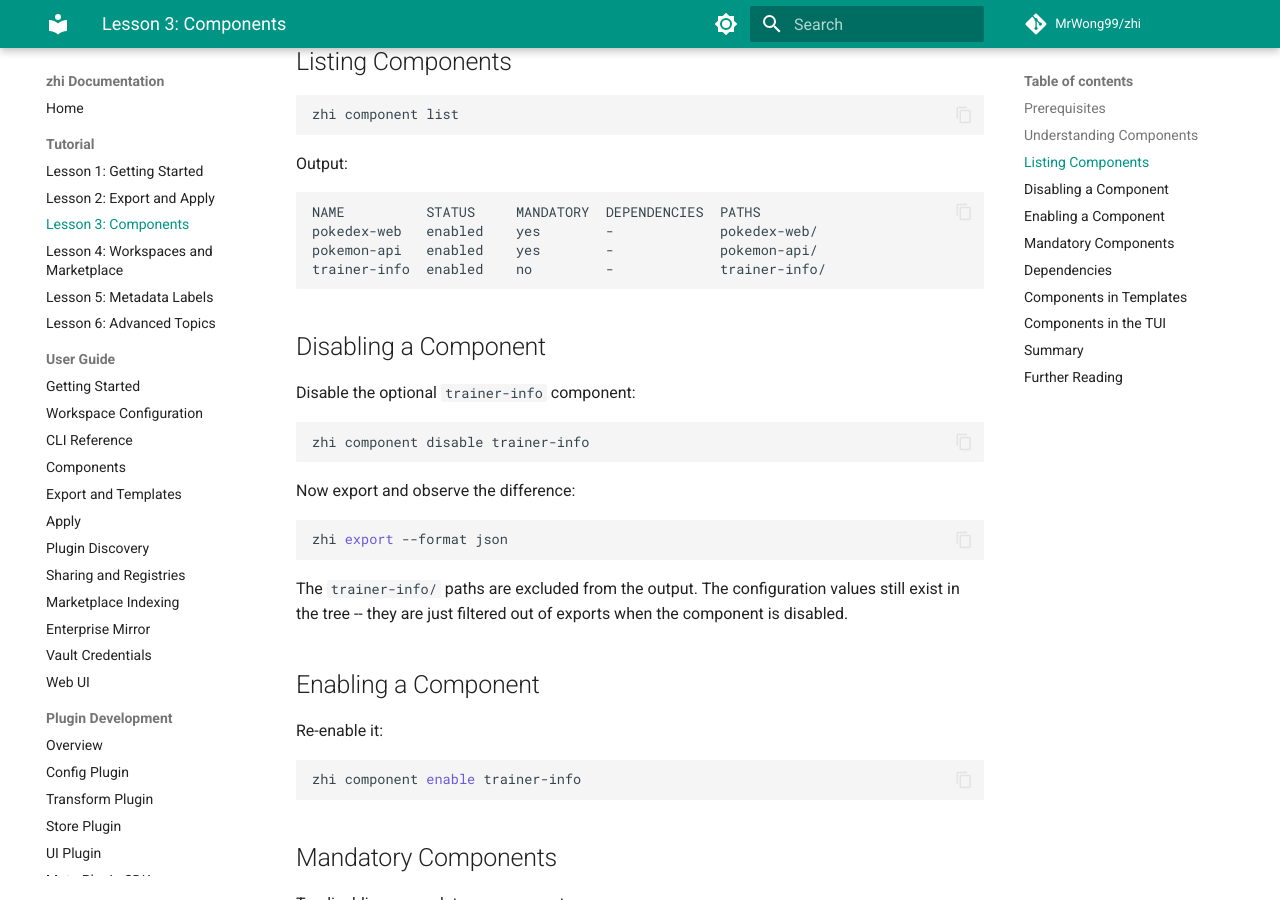
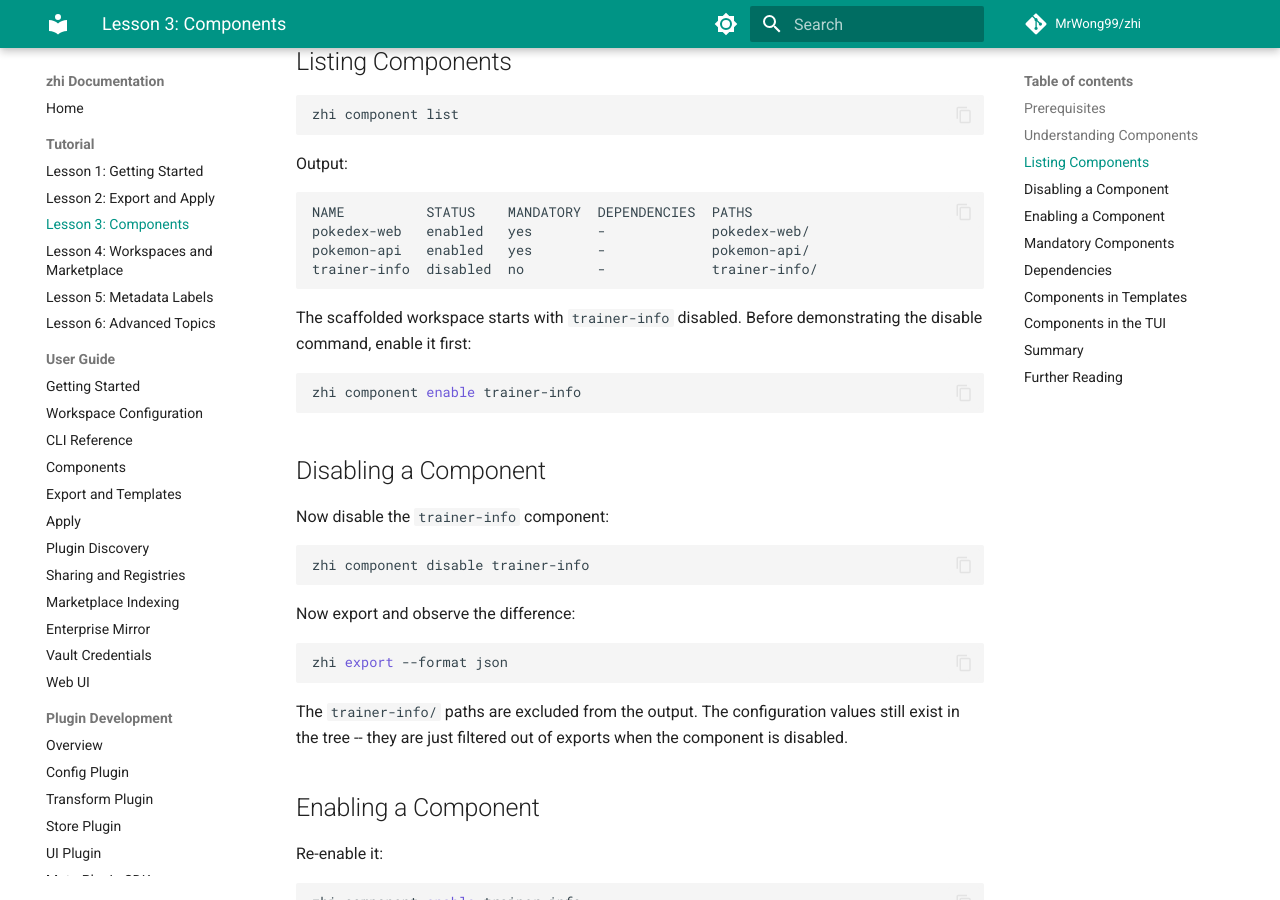
Before and after one commit to MrWong99/zhi, an MkDocs documentation site: the page built from docs/tutorial/lesson-03-components.md, in a window 1280 px wide and 900 px high, scrolled down 1246 px. Built offline with MkDocs 1.6.1 and Material for MkDocs 9.7.7, drawn with Linux system fonts in a browser that asks for light colours; comment, search, counter and statistics services are not loaded.

Commit message:
docs: fix inaccuracies in tutorial lessons found during validation
- Lesson 1: Update `zhi init` example output to include all scaffolded
  files (app-data/, .zhi/components.json)
- Lesson 3: Fix component list to show trainer-info as disabled (matches
  actual scaffold default), add enable step before disable demo
- Lesson 4: Remove non-existent --dry-run flag from workspace install
  flags table
- Lesson 5: Add 4 missing UI labels to reference table
  (listItemPlaceholder, mapKeyPlaceholder, mapValuePlaceholder,
  yamlSchema)

Co-Authored-By: claude-flow <ruv@ruv.net>

````diff
--- a/docs/tutorial/lesson-03-components.md
+++ b/docs/tutorial/lesson-03-components.md
@@ -51,15 +51,21 @@ zhi component list
 Output:
 
 ```
-NAME          STATUS     MANDATORY  DEPENDENCIES  PATHS
-pokedex-web   enabled    yes        -             pokedex-web/
-pokemon-api   enabled    yes        -             pokemon-api/
-trainer-info  enabled    no         -             trainer-info/
+NAME          STATUS    MANDATORY  DEPENDENCIES  PATHS
+pokedex-web   enabled   yes        -             pokedex-web/
+pokemon-api   enabled   yes        -             pokemon-api/
+trainer-info  disabled  no         -             trainer-info/
+```
+
+The scaffolded workspace starts with `trainer-info` disabled. Before demonstrating the disable command, enable it first:
+
+```sh
+zhi component enable trainer-info
 ```
 
 ## Disabling a Component
 
-Disable the optional `trainer-info` component:
+Now disable the `trainer-info` component:
 
 ```sh
 zhi component disable trainer-info
````
Also changed, not shown: docs/tutorial/lesson-01-getting-started.md (+4 -0 lines), docs/tutorial/lesson-04-workspaces-and-marketplace.md (+0 -1 lines), docs/tutorial/lesson-05-metadata-labels.md (+4 -0 lines).
